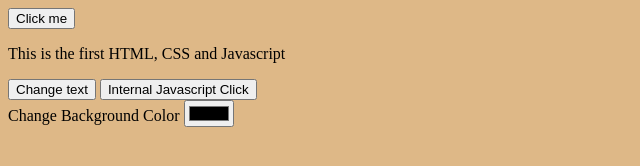
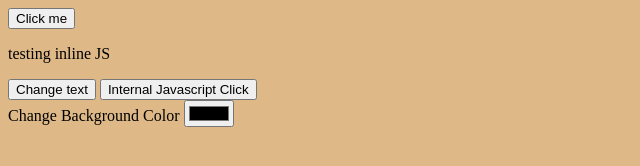
Before and after one commit to MwebembeziNicole/WEEK6-FRONTEND_ASSIGNMENT, a plain HTML site: page index.html in a window 1280 px wide. Both pictures are taken after a click on the button "Change text". Shown: the whole page, without its empty margins (0-640 px from the left). Drawn offline with Linux system fonts and the light colour scheme.

Commit message:
Update index.html

```diff
--- a/index.html
+++ b/index.html
@@ -20,6 +20,31 @@
     <input type="color" id="colorPicker" />
   </div>
 <script>
+function greet(){
+    alert('Welcome to my dynamic application')
+    document.getElementById('click').onclick = function(){
+      alert("Button was clicked")
+    }
+  }
+
+  function changeColor(){
+    document.body.style.backgroundColor = "lightblue";
+
+  }
+
+  let text = 0;
+  function changeText(){
+    if (text === 0){
+      document.getElementById('text').innerText = 'testing inline JS'
+      text = 1
+    }else{
+      document.getElementById('text').innerText = 'This is the first HTML, CSS and Javascript'
+      text = 0
+    }
+
+  }
+
+
 
   const buttonId = document.getElementById('click')
 
```
